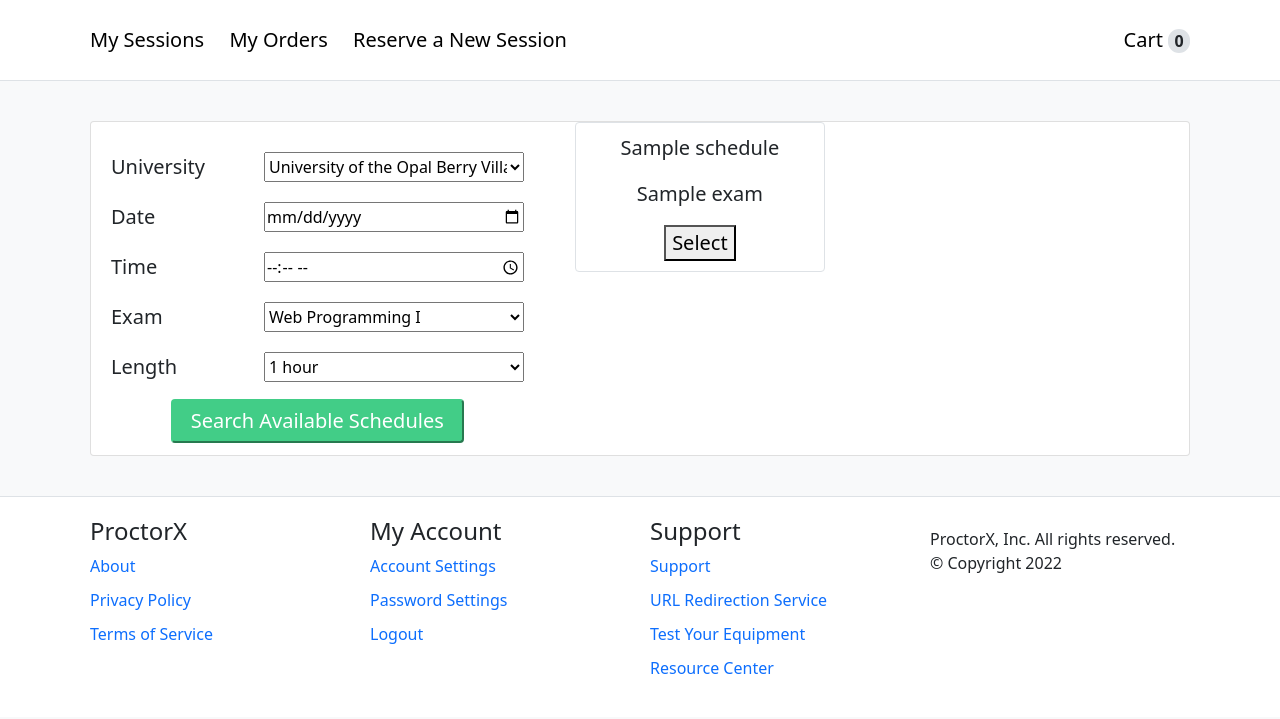
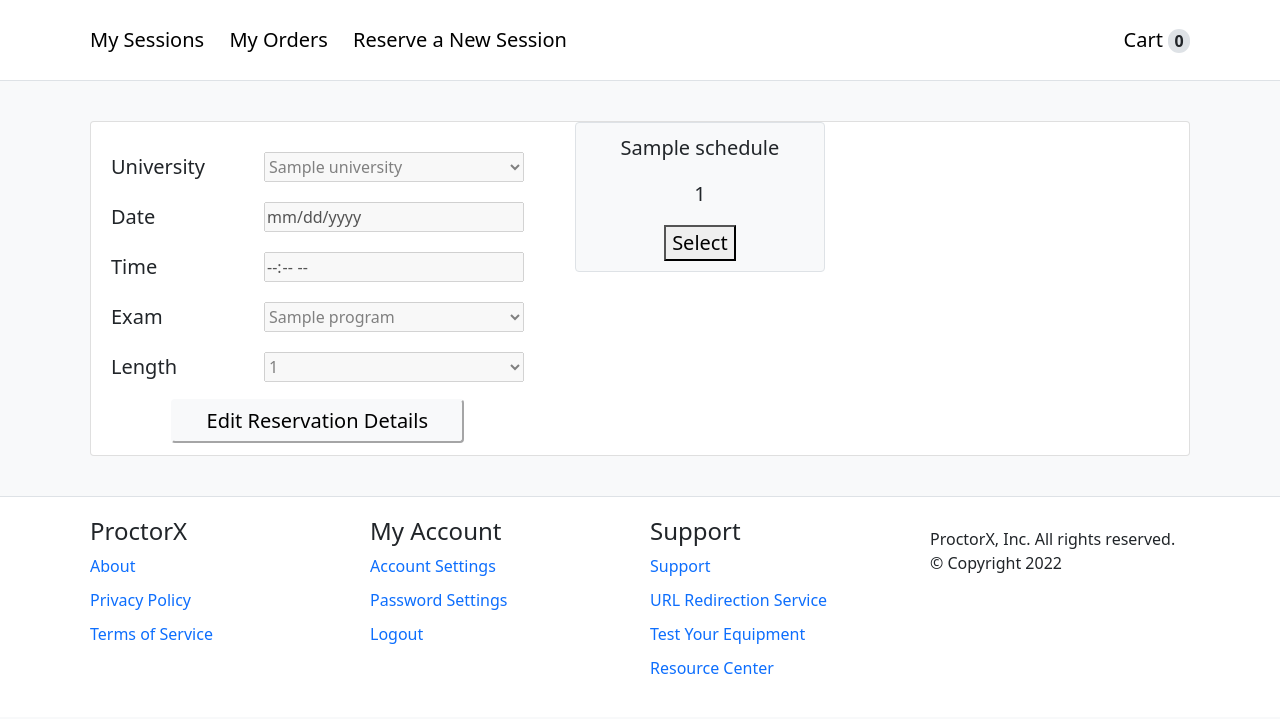
Before and after one commit to jonathanordonez/proctorx, a Django app: template proctorx/templates/reservation.html in a window 1280 px wide. Shown: the part 81-800 px from the top of the page. Run offline with Django 3.2, Linux system fonts and the light colour scheme; the template is opened without the code that fills it: most values are stand-ins (such as "Sample title", 1, 10 or a date in 2020).

Commit message:
the reservation page now does a post request and receives data from the server for the available schedules. It also has the ability to edit the values

```diff
--- a/proctorx/static/css/styles.css
+++ b/proctorx/static/css/styles.css
@@ -257,6 +257,23 @@ footer {
     border-color: #343a40;
 }
 
+.registration-form-edit {
+    width: 100%;
+    background-color: #f8f9fa;
+    border-color: #f8f9fa;
+    border-radius: 0.25rem;
+    padding-top: 5px;
+    padding-bottom: 5px;
+    color: black;
+    transition: 0.2s
+}
+
+button:hover {
+    color: white;
+    background-color: #343a40;
+    border-color: #343a40;
+}
+
 .reservation-results {
     /* background-color: aliceblue; */
     display: grid;
@@ -268,8 +285,7 @@ footer {
 }
 
 .reservation-option {
-    /* justify-self: center;     */
-    /* align-self: center; */
+    background-color: #f8f9fa;
     margin: auto;
     padding-top: 10px;
     padding-bottom: 10px;
@@ -277,10 +293,6 @@ footer {
     border: 1px solid #dee2e6;
     text-align: center;
     border-radius: 0.25rem;
-    /* border-bottom: 1px solid #dee2e6 !important;
-    border-bottom-width: 1px;
-    border-bottom-style: solid;
-    border-bottom-color: rgb(222, 226, 230); */
 }
 
 /* Session page */
--- a/proctorx/static/js/script.js
+++ b/proctorx/static/js/script.js
@@ -80,15 +80,47 @@ function sendToCart() {
         headers: new Headers({
             'Content-Type': 'application/json',
             'X-CSRFToken': csrfToken
-            }),
+        }),
         // credentials: 'include',
         body: JSON.stringify({
             dateTime: dateTime,
             examCode: examCode,
             length: length,
             university: university,
-            })
+        })
     })
     console.log('function sendToCart ran')
-    // to-do: create a get request to obtain the available schedules form the server
 }
+
+// to-do: create a get request to obtain the available schedules form the server
+function availableSchedules() {
+    let optionSelected = window.event.target.parentElement;
+    let form = optionSelected.parentElement.parentElement.parentElement;
+    let university = form.querySelector('.from-option-university');
+    let date = form.querySelector('.from-option-date');
+    let time = form.querySelector('.from-option-time');
+    let program = form.querySelector('.from-option-program');
+    let length = form.querySelector('.from-option-length');
+
+    let body = {
+        university: university,
+        date: date,
+        time: time,
+        program: program,
+        length: length,
+    }
+
+    let csrfToken = getCookie('csrftoken')
+
+    // fetch('reservation', {
+    //     method: 'POST',
+    //     headers: new Headers({
+    //         'Content-Type': 'application/json',
+    //         'X-CSRFToken': csrfToken
+    //     }),
+    //     body: JSON.stringify(body),
+    // })
+
+    console.log('function schedules ran')
+
+}
--- a/proctorx/templates/reservation.html
+++ b/proctorx/templates/reservation.html
@@ -11,56 +11,88 @@
         {% csrf_token %}
         <div class="reservation-form-option">
             <label class="fs-5" for="university">University</label>
-            <select type="text" name="university">
-                <option value="UOBV">University of the Opal Berry Village</option>
-                <option value="RHU">Rose Hills University</option>
-                <option value="ELU">Estate of Lemzilville University</option>
+            {% if university %}
+            <select disabled class="form-option-university" type="text" name="university">
+                <option value="UOBV">{{ university }}</option>
             </select>
+            {% else %}
+            <select class="form-option-university" type="text" name="university">
+                <option value="University of the Opal Berry Village">University of the Opal Berry Village</option>
+                <option value="Rose Hills University">Rose Hills University</option>
+                <option value="Estate of Lemzilville University">Estate of Lemzilville University</option>
+            </select>
+            {% endif %}
         </div>
         <div class="reservation-form-option">
             <label class="fs-5" for="date">Date</label>
-            <input type="date" name="date">
+            {% if date %}
+            <input disabled class="form-option-date" value="{{ date }}" type="date" name="date">
+            {% else %}
+            <input class="form-option-date" type="date" name="date">
+            {% endif %}
         </div>
         <div class="reservation-form-option">
             <label class="fs-5" for="time">Time</label>
-            <input type="time" name="time">
+            {% if time %}
+            <input disabled class="form-option-time" value="{{ time }}" type="time" name="time">
+            {% else %}
+            <input class="form-option-time" type="time" name="time">
+            {% endif %}
         </div>
         <div class="reservation-form-option">
             <label class="fs-5" for="exam">Exam</label>
-            <select type="text" name="exam">
-                <option value="COMP201">Web Programming I</option>
-                <option value="COMP361">Systems Analysis and Design</option>
+            {% if program %}
+            <select disabled class="form-option-program" type="text" name="exam">
+                <option value="{{ program }}">{{ program }}</option>
+            </select>
+            {% else %}
+            <select class="form-option-program" type="text" name="program">
+                <option value="Web Programming I">Web Programming I</option>
+                <option value="Systems Analysis and Design">Systems Analysis and Design</option>
+                {% endif %}
             </select>
         </div>
         <div class="reservation-form-option">
             <label class="fs-5" for="exam-length">Length</label>
-            <select type="text" name="exam-length">
-                <option value="1">1 hour</option>
-                <option value="2">2 hours</option>
-                <option value="3">3 hours</option>
+            {% if length %}
+            <select disabled class="form-option-length" type="text" name="exam-length">
+                <option value="{{ length }}">{{ length }}</option>
+            </select>
+            {% else %}
+            <select class="form-option-length" type="text" name="exam-length">
+                <option value="1 hour">1 hour</option>
+                <option value="2 hours">2 hours</option>
+                <option value="3 hours">3 hours</option>
+                {% endif %}
             </select>
         </div>
         <div class="registration-form-submit-container">
             <div class="registration-form-submit-container-2">
+                {% if university is None %}
                 <input class="registration-form-submit fs-5" type="submit" value="Search Available Schedules"
-                    name="Lookup reservation schedules">
+                    name="Lookup reservation schedules" onclick="availableSchedules()">
+                {% else %}
+                <button type="button" class="registration-form-edit fs-5" onclick="window.location = window.location.href">Edit
+                    Reservation Details</button>
+                {% endif %}
             </div>
         </div>
     </form>
-
 
     <div class="reservation-results">
         {% if available_schedules %}
         {% for schedule in available_schedules %}
         <div class="reservation-option fs-5">
             <p class="reservation-option-datetime">{{schedule}}</p>
-            <p class="reservation-option-exam">{{exam}}</p>
-            <!-- <a href="">Select</a> -->
+            <p class="reservation-option-length">{{length}}</p>
+
             <button name="sendToCart" value="Select" onclick="sendToCart()">Select</button>
         </div>
-        <!-- Add JS to make post request here -->
         {% endfor %}
+
+
     </div>
+
 
     {% endif %}
 
```
Also changed, not shown: proctorx/functions.py (+10 -2 lines), proctorx/views.py (+20 -30 lines).
